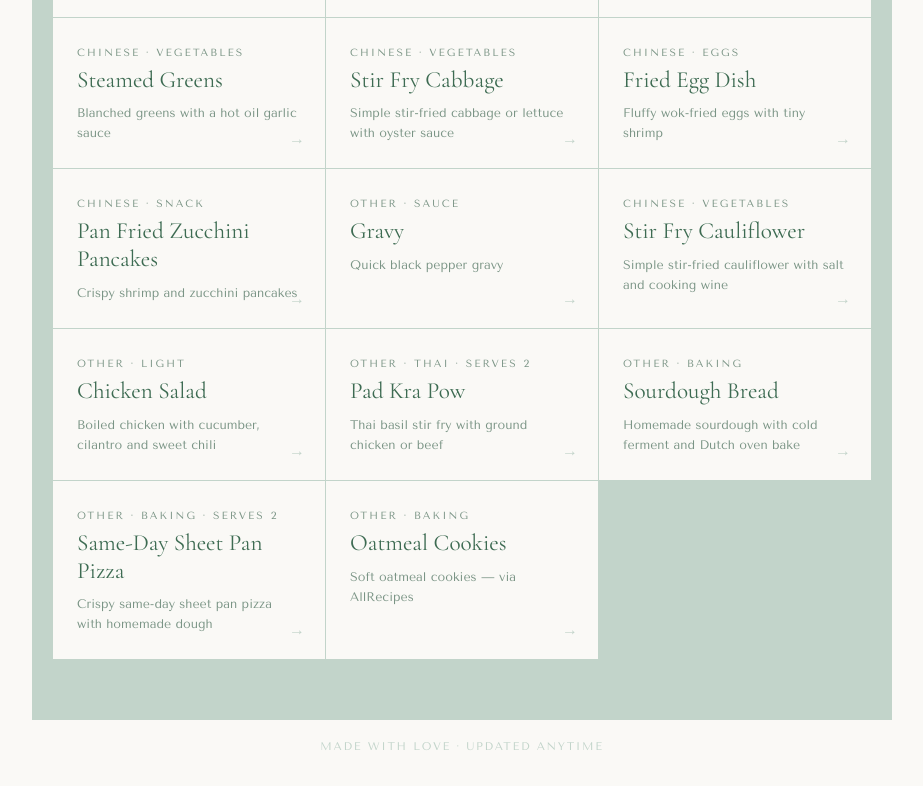
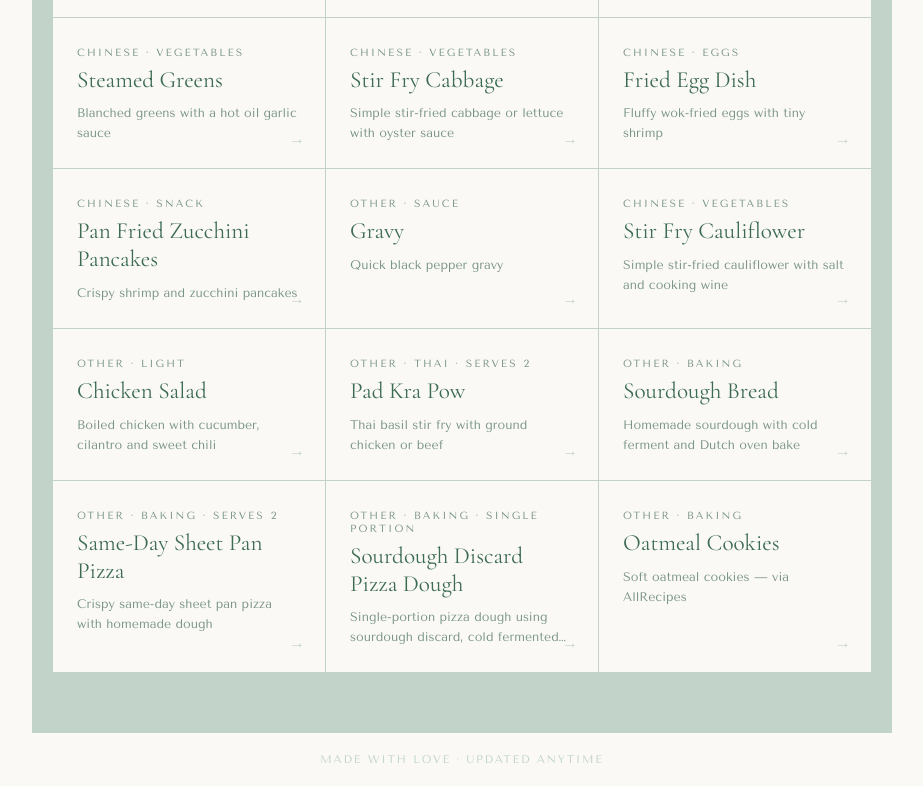
Before and after one commit to sfl2323/recipes, a plain HTML site: page index.html in a window 1280 px wide. Shown: the part 1931-2717 px from the top of the page, without its empty margins (178-1101 px from the left). Drawn offline with nearby package versions, Linux system fonts and the light colour scheme.

Commit message:
Add files via upload

```diff
--- a/index.html
+++ b/index.html
@@ -1588,7 +1588,31 @@ const recipes = [
     ]
   },
   {
-    id: 42,
+    id: 43,
+    title: "Sourdough Discard Pizza Dough",
+    tag: "Other · Baking · Single Portion",
+    category: "Other",
+    preview: "Single-portion pizza dough using sourdough discard, cold fermented overnight",
+    ingredientGroups: [
+      { label: null, items: [
+        "100g sourdough discard (100% hydration)",
+        "175g bread flour",
+        "70g warm water",
+        "8g olive oil (about ½ tbsp)",
+        "5.5g fine sea salt (about 1 tsp)",
+        "Tiny pinch of instant yeast"
+      ]}
+    ],
+    steps: [
+      "Mix & Knead: Stir together the discard, warm water, olive oil and pinch of yeast. Add flour and salt. Knead for a few minutes until smooth.",
+      "Shape into a ball, place in a small oiled container, and put straight into the fridge overnight.",
+      "Take out of the fridge 3 hours before you want to cook to come to room temperature.",
+      "Follow the Same-Day Sheet Pan Pizza recipe for shaping, par-baking, topping and baking instructions."
+    ],
+    note: "<strong>To freeze:</strong> After shaping into a ball, wrap tightly and freeze. When ready to use, move from freezer to fridge the night before — it will thaw slowly overnight and be ready by the next evening. Then take out 3 hours before cooking as normal."
+  },
+  {
+    id: 44,
     title: "Oatmeal Cookies",
     tag: "Other · Baking",
     category: "Other",
```
